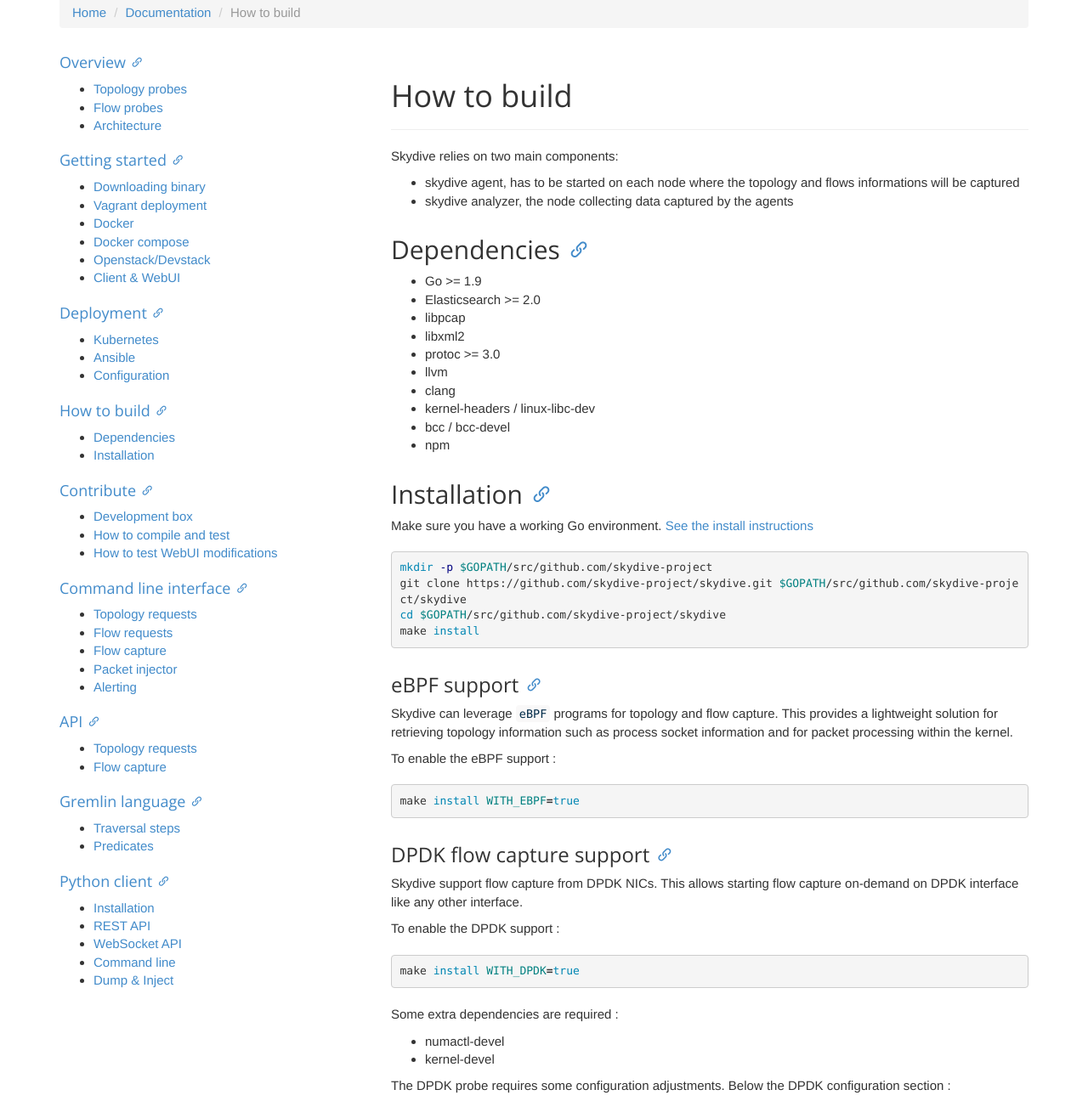
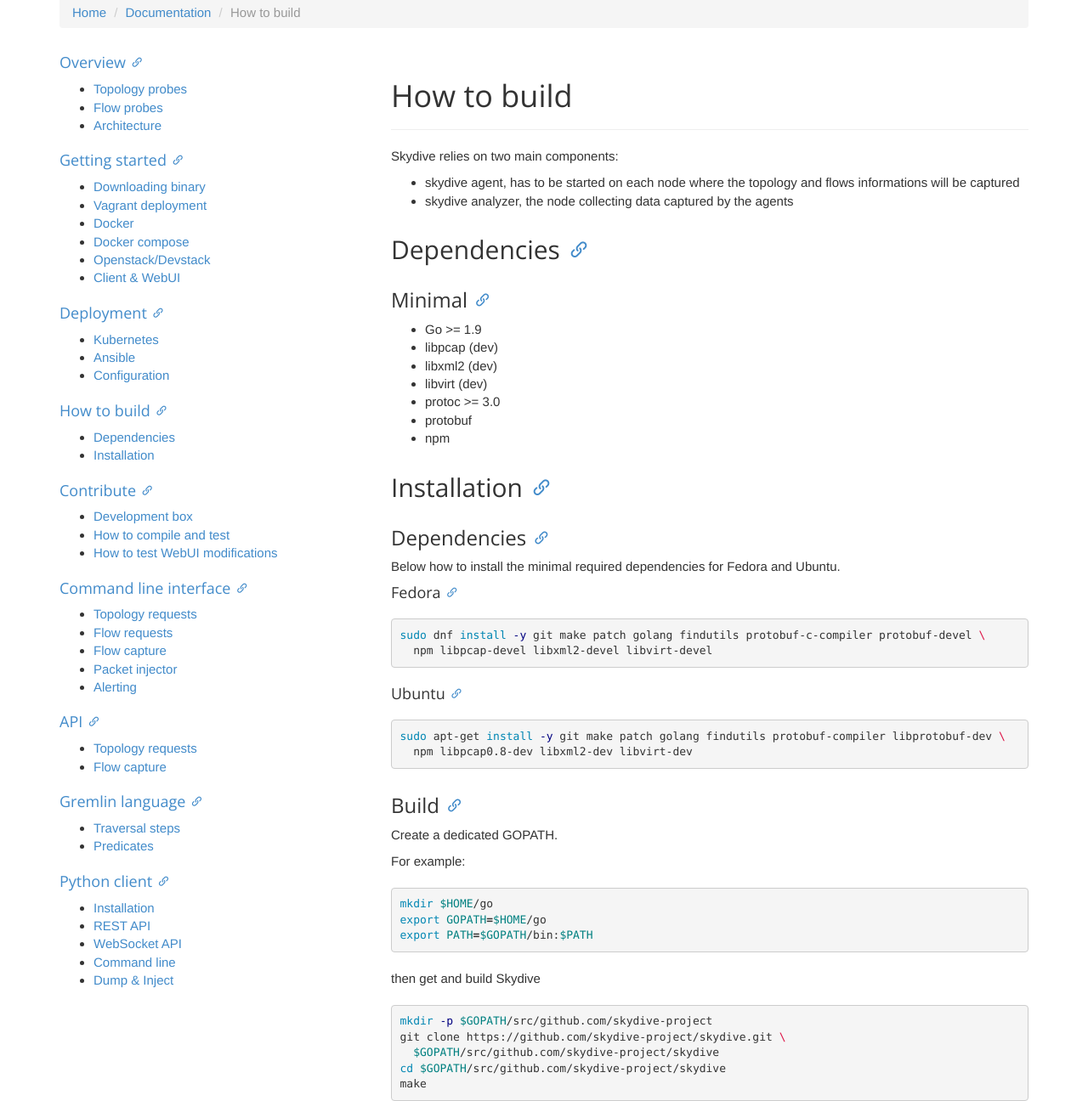
Before and after one commit to skydive-project/skydive.network, a Jekyll site: the page built from documentation/build.md, in a window 1280 px wide and 1400 px high, cut to the strip 104-1400 px from the top of the window. Shown: the whole strip at 85% size. Built offline with Jekyll 4.4.1, drawn with Linux system fonts in a browser that asks for light colours; nearby versions of some CDN libraries; some of the changed text lies outside the part shown.

Commit message:
Improve build section

```diff
--- a/documentation/build.md
+++ b/documentation/build.md
@@ -12,29 +12,55 @@
 
 ## Dependencies
 
+### Minimal
 * Go >= 1.9
-* Elasticsearch >= 2.0
-* libpcap
-* libxml2
+* libpcap (dev)
+* libxml2 (dev)
+* libvirt (dev)
 * protoc >= 3.0
-* llvm
-* clang
-* kernel-headers / linux-libc-dev
-* bcc / bcc-devel
+* protobuf
 * npm
 
 ## Installation
 
-Make sure you have a working Go environment.
-<a href="http://golang.org/doc/install.html" target="_blank">
- See the install instructions
-</a>
+### Dependencies
+
+Below how to install the minimal required dependencies for Fedora and Ubuntu.
+
+#### Fedora
+
+{% highlight shell %}
+sudo dnf install -y git make patch golang findutils protobuf-c-compiler protobuf-devel \
+  npm libpcap-devel libxml2-devel libvirt-devel
+{% endhighlight %}
+
+#### Ubuntu
+
+{% highlight shell %}
+sudo apt-get install -y git make patch golang findutils protobuf-compiler libprotobuf-dev \
+  npm libpcap0.8-dev libxml2-dev libvirt-dev
+{% endhighlight %}
+
+### Build
+
+Create a dedicated GOPATH.
+
+For example:
+
+{% highlight shell %}
+mkdir $HOME/go
+export GOPATH=$HOME/go
+export PATH=$GOPATH/bin:$PATH
+{% endhighlight %}
+
+then get and build Skydive
 
 {% highlight shell %}
 mkdir -p $GOPATH/src/github.com/skydive-project
-git clone https://github.com/skydive-project/skydive.git $GOPATH/src/github.com/skydive-project/skydive
+git clone https://github.com/skydive-project/skydive.git \
+  $GOPATH/src/github.com/skydive-project/skydive
 cd $GOPATH/src/github.com/skydive-project/skydive
-make install
+make
 {% endhighlight %}
 
 ### eBPF support
@@ -42,6 +68,12 @@
 Skydive can leverage `eBPF` programs for topology and flow capture. This provides
 a lightweight solution for retrieving topology information such as process socket information
 and for packet processing within the kernel.
+
+Some extra dependencies are required :
+  * llvm
+  * clang
+  * kernel-headers / linux-libc-dev
+  * bcc / bcc-devel
 
 To enable the eBPF support :
 
@@ -54,15 +86,15 @@
 Skydive support flow capture from DPDK NICs. This allows starting flow capture on-demand
 on DPDK interface like any other interface.
 
+Some extra dependencies are required :
+  * numactl-devel
+  * kernel-devel
+
 To enable the DPDK support :
 
 {% highlight shell %}
 make install WITH_DPDK=true
 {% endhighlight %}
-
-Some extra dependencies are required :
- * numactl-devel
- * kernel-devel
 
 The DPDK probe requires some configuration adjustments. Below the DPDK configuration
 section :
```
